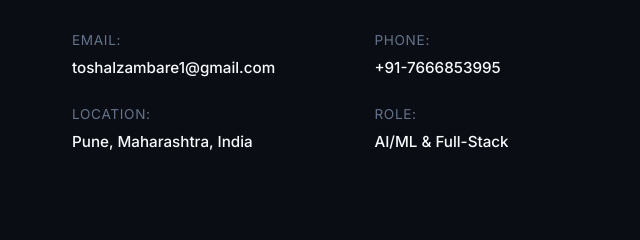
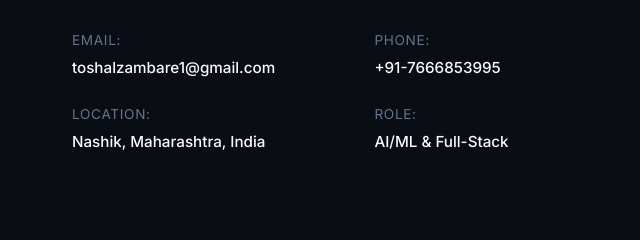
Before and after one commit to Toshalzambare/portfolio, a website built with Vite: page index.html in a window 1280 px wide. Shown: the part 1440-1680 px from the top of the page, 0-640 px from the left. Built offline with nearby package versions, Linux system fonts and the light colour scheme; animation ran at ten frames a second; files whose address does not match are found by name.

Commit message:
Update location address to Nashik

```diff
--- a/index.html
+++ b/index.html
@@ -141,7 +141,7 @@
               </div>
               <div class="info-item">
                 <span class="info-label">Location:</span>
-                <span class="info-val">Pune, Maharashtra, India</span>
+                <span class="info-val">Nashik, Maharashtra, India</span>
               </div>
               <div class="info-item">
                 <span class="info-label">Role:</span>
@@ -538,7 +538,7 @@
                 <i class="fa-solid fa-location-dot"></i>
                 <div>
                   <h4>Location</h4>
-                  <span>Pune, Maharashtra, India</span>
+                  <span>Nashik, Maharashtra, India</span>
                 </div>
               </div>
             </div>
--- a/src/main.js
+++ b/src/main.js
@@ -217,7 +217,7 @@ function initApp() {
     contact: () => `Connect details:<br>
       - Email: toshalzambare1@gmail.com<br>
       - Phone: +91-7666853995<br>
-      - Location: Pune, Maharashtra, India`,
+      - Location: Nashik, Maharashtra, India`,
     clear: null
   };
 
```
